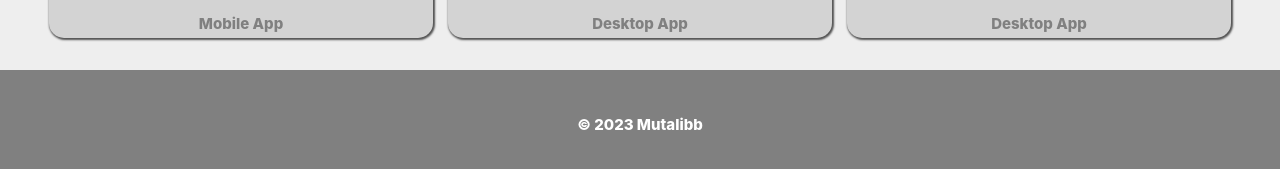
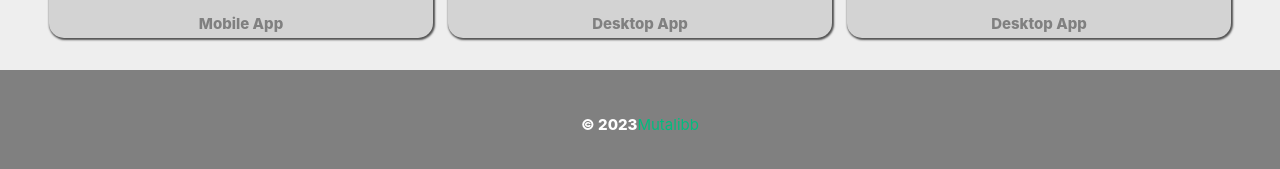
Before and after one commit to Temimutalibb/home, a Vue app: page / in a window 1280 px wide. Shown: the part 767-936 px from the top of the page. Built offline with nearby package versions, Linux system fonts and the light colour scheme.

Commit message:
roko link corrected

```diff
--- a/src/views/HomeView.vue
+++ b/src/views/HomeView.vue
@@ -105,11 +105,7 @@ const backgroundImage = computed(() =>
             <div class="footnote">Desktop App</div>
           </a>
 
-          <a
-            class="worklink"
-            href="https://rokonote.mutalibb.xyz"
-            aria-label="View Roko Note project"
-          >
+          <a class="worklink" href="https://roko.mutalibb.xyz" aria-label="View Roko Note project">
             <div class="imagetitle">Roko Note</div>
             <div class="workbox">
               <div class="imagebody">
@@ -124,7 +120,7 @@ const backgroundImage = computed(() =>
         </div>
       </div>
     </section>
-    <div class="footer">&copy; 2023 Mutalibb</div>
+    <div class="footer">&copy; 2023 <a href="https://x.com/mutalibb">Mutalibb</a></div>
   </div>
 </template>
 
```
